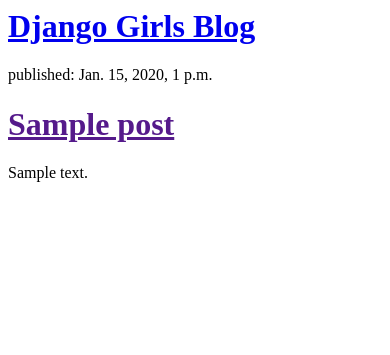
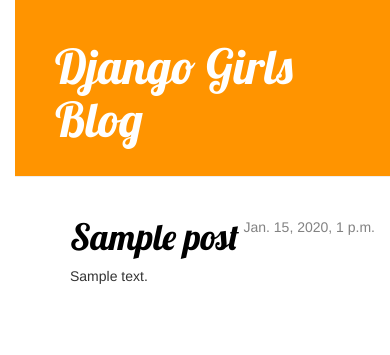
Before and after one commit to mananvadim/my-first-blog, a Django app: page / in a window 390 px wide. Shown: the top 355 px of the page. Run offline with Django 3.2, Linux system fonts and the light colour scheme; tables that the repository leaves empty hold one stand-in row (values such as "Sample post"); some libraries are stand-ins or nearby versions.

Commit message:
дохера всего правил

```diff
--- /dev/null
+++ b/blog/static/css/blog.css
@@ -0,0 +1,60 @@
+    h1 a {
+        color: #FCA205;
+    }
+
+    body {
+        padding-left: 15px;
+    }
+
+    h1 a {
+        color: #FCA205;
+        font-family: 'Lobster';
+    }
+
+    .page-header {
+        background-color: #ff9400;
+        margin-top: 0;
+        padding: 20px 20px 20px 40px;
+    }
+
+    .page-header h1, .page-header h1 a, .page-header h1 a:visited, .page-header h1 a:active {
+        color: #ffffff;
+        font-size: 36pt;
+        text-decoration: none;
+    }
+
+    .content {
+        margin-left: 40px;
+    }
+
+    h1, h2, h3, h4 {
+        font-family: 'Lobster', cursive;
+    }
+
+    .date {
+        float: right;
+        color: #828282;
+    }
+
+    .save {
+        float: right;
+    }
+
+    .post-form textarea, .post-form input {
+        width: 100%;
+    }
+
+    .top-menu, .top-menu:hover, .top-menu:visited {
+        color: #ffffff;
+        float: right;
+        font-size: 26pt;
+        margin-right: 20px;
+    }
+
+    .post {
+        margin-bottom: 70px;
+    }
+
+    .post h1 a, .post h1 a:visited {
+        color: #000000;
+    }
--- /dev/null
+++ b/blog/templates/blog/base.html
@@ -0,0 +1,23 @@
+{% load staticfiles %}
+    <html>
+        <head>
+            <title>Django Girls blog</title>
+            <link rel="stylesheet" href="//maxcdn.bootstrapcdn.com/bootstrap/3.2.0/css/bootstrap.min.css">
+            <link rel="stylesheet" href="//maxcdn.bootstrapcdn.com/bootstrap/3.2.0/css/bootstrap-theme.min.css">
+            <link href='//fonts.googleapis.com/css?family=Lobster&subset=latin,latin-ext' rel='stylesheet' type='text/css'>
+            <link rel="stylesheet" href="{% static 'css/blog.css' %}">
+        </head>
+    <body>
+        <div class="page-header">
+            <h1><a href="/">Django Girls Blog</a></h1>
+        </div>
+        <div class="content container">
+            <div class="row">
+                <div class="col-md-8">
+                {% block content %}
+                {% endblock %}
+                </div>
+            </div>
+        </div>
+    </body>
+    </html>
--- a/blog/templates/blog/post_list.html
+++ b/blog/templates/blog/post_list.html
@@ -1,11 +1,13 @@
-    <div>
-        <h1><a href="/">Django Girls Blog</a></h1>
-    </div>
+    {% extends 'blog/base.html' %}
 
-    {% for post in posts %}
-        <div>
-            <p>published: {{ post.published_date }}</p>
-            <h1><a href="">{{ post.title }}</a></h1>
-            <p>{{ post.text|linebreaks }}</p>
-        </div>
-    {% endfor %}
+    {% block content %}
+        {% for post in posts %}
+            <div class="post">
+                <div class="date">
+                    {{ post.published_date }}
+                </div>
+                <h1><a href="{% url 'post_detail' pk=post.pk %}">{{ post.title }}</a></h1>
+                <p>{{ post.text|linebreaks }}</p>
+            </div>
+        {% endfor %}
+    {% endblock content %}
--- a/blog/views.py
+++ b/blog/views.py
@@ -1,7 +1,12 @@
-from django.shortcuts import render
+from django.shortcuts import render, get_object_or_404
 #from django.utils import timezone
 from .models import Post
+
 
 def post_list(request):
     posts = Post.objects.all().order_by('published_date')
     return render(request, 'blog/post_list.html', {'posts': posts})
+
+def post_detail(request, pk):
+    post = get_object_or_404(Post, pk=pk)
+    return render(request, 'blog/post_detail.html', {'post': post})
--- a/mysite/urls.py
+++ b/mysite/urls.py
@@ -1,7 +1,9 @@
 from django.conf.urls import include, url
 from django.contrib import admin
+from blog import views
 
 urlpatterns = [
     url(r'^admin/', include(admin.site.urls)),
     url(r'', include('blog.urls')),
+    url(r'^post/(?P<pk>[0-9]+)/$', views.post_detail, name='post_detail'),
 ]
```
Also changed, not shown: blog/templates/blog/post_detail.html (added, +13 -0 lines), blog/templates/post_list.html (deleted).
